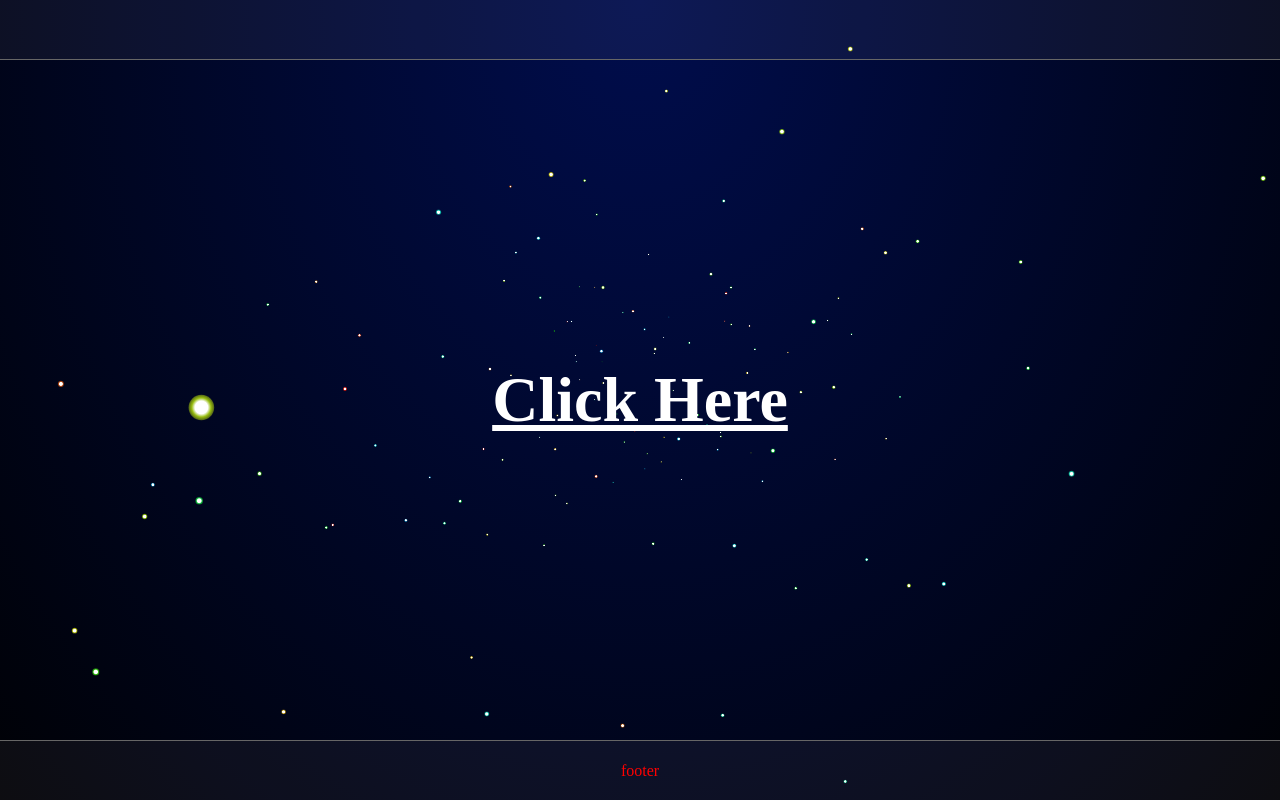
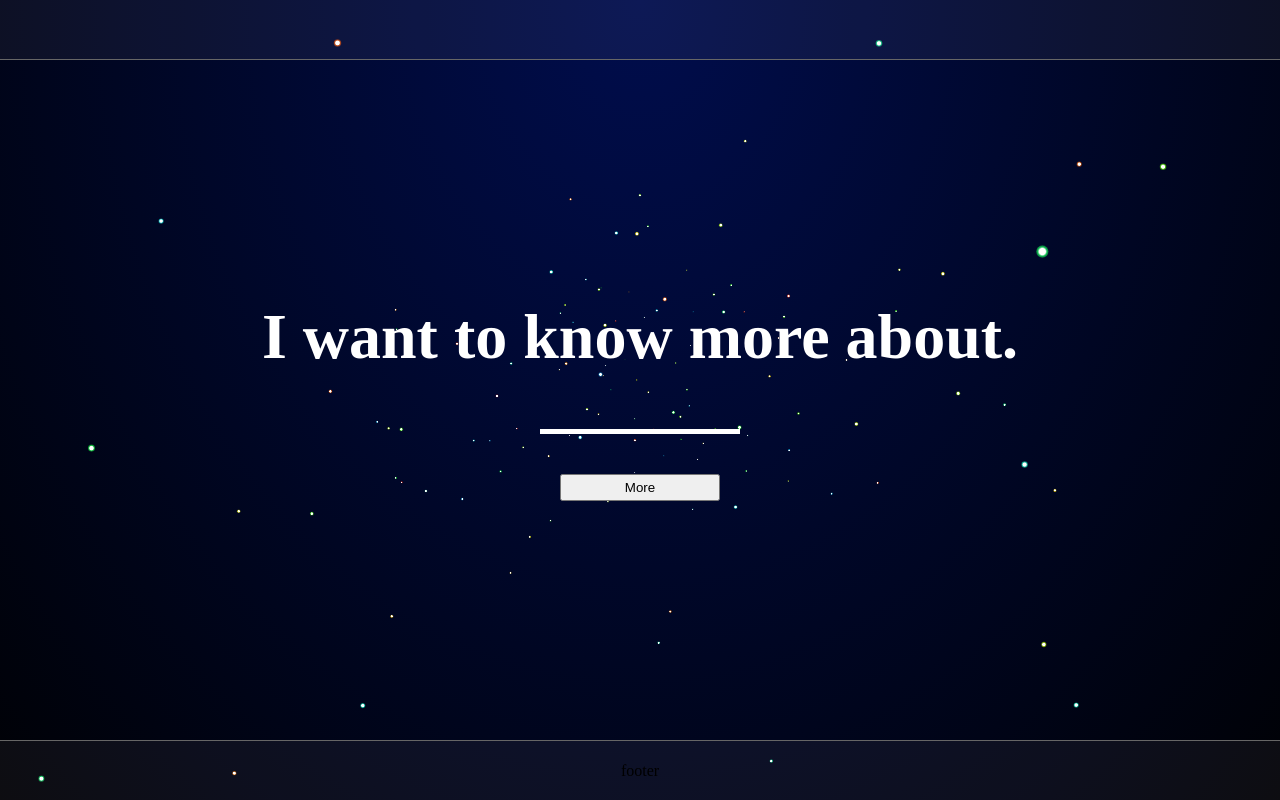
Before and after one commit to Jandou6/chart, a Vue app: page /#/search in a window 1280 px wide. Built offline with nearby package versions, Linux system fonts and the light colour scheme.

Commit message:
第二个页面建设

```diff
--- a/src/App.vue
+++ b/src/App.vue
@@ -1,6 +1,5 @@
 <template>
   <div id="app">
-    <img src="./assets/logo.png">
     <router-view/>
   </div>
 </template>
@@ -10,14 +9,3 @@ export default {
   name: 'app'
 }
 </script>
-
-<style>
-#app {
-  font-family: 'Avenir', Helvetica, Arial, sans-serif;
-  -webkit-font-smoothing: antialiased;
-  -moz-osx-font-smoothing: grayscale;
-  text-align: center;
-  color: #2c3e50;
-  margin-top: 60px;
-}
-</style>
--- a/src/components/common/bg_wrap/model/index.js
+++ b/src/components/common/bg_wrap/model/index.js
@@ -307,13 +307,13 @@ export function init_canvas() {
         this.toY = (e.touches[0].clientY - this.canvas.height / 2) * 0.8;
       }.bind(this));
       window.addEventListener('mousedown', function(e) {
-        for (var i = 0; i < 100; i++) {
+        for (var i = 0; i < 10; i++) {
           this.add();
         }
       }.bind(this));
       window.addEventListener('touchstart', function(e) {
         e.preventDefault();
-        for (var i = 0; i < 100; i++) {
+        for (var i = 0; i < 10; i++) {
           this.add();
         }
       }.bind(this));
--- a/src/main.js
+++ b/src/main.js
@@ -12,6 +12,6 @@ Vue.config.productionTip = false
 new Vue({
   el: '#app',
   router,
-  template: '<Index/>',
-  components: { Index }
+  template: '<App/>',
+  components: { App }
 })
--- a/src/router/index.js
+++ b/src/router/index.js
@@ -1,7 +1,8 @@
 import Vue from 'vue'
 import Router from 'vue-router'
 import HelloWorld from '@/components/HelloWorld'
-import Chart from '@/views/Chart';
+import Search from '@/views/Search';
+import Index from '@/views/Index';
 
 Vue.use(Router)
 
@@ -9,13 +10,13 @@ export default new Router({
   routes: [
     {
       path: '/',
-      name: 'HelloWorld',
-      component: HelloWorld
+      name: 'index',
+      component: Index
     },
     {
       path: '/search',
-      name: 'chart',
-      component: Chart
+      name: 'search',
+      component: Search
     },
     {
       path: '/test_2',
--- a/src/views/Chart/index.scss
+++ /dev/null
@@ -1,3 +0,0 @@
-* {
-  color: #f00;
-}
--- a/src/views/Chart/index.vue
+++ /dev/null
@@ -1,21 +0,0 @@
-<template>
-  <div>
-    {{content}}
-  </div>
-</template>
-
-<script>
-  import './index.scss';
-  export default {
-    data() {
-      return {
-        content: '第二页'
-      }
-    }
-  }
-</script>
-<style >
-  * {
-    color: #f00;
-  }
-</style>
--- a/src/views/Index/index.scss
+++ b/src/views/Index/index.scss
@@ -10,6 +10,9 @@
       color: #fff;
       .link-to-search {
         color: #fff;
+        &:hover {
+          color: #1838b6;
+        }
       }
     }
   }
--- /dev/null
+++ b/src/views/Search/index.scss
@@ -0,0 +1,32 @@
+#view-search {
+  .mian-body {
+    flex-wrap: wrap;
+    .title {
+      width:100%;
+      color: #fff;
+    }
+    .content-wrap {
+      flex-wrap: wrap;
+      .compay-name-input {
+        border:none;
+        height:60px;
+        background: transparent;
+        color:#fff;
+        font-size: 5vw;
+        border-bottom: 5px solid #fff;
+        padding: 5px;
+        width:200px;
+      }
+      .enter-btn-wrap {
+        width:100%;
+        padding-top:40px;
+        .enter-btn {
+          width: 160px;
+          padding: 4px 12px;
+
+        }
+      }
+    }
+  }
+
+}
--- /dev/null
+++ b/src/views/Search/index.vue
@@ -0,0 +1,42 @@
+<template>
+  <wrap>
+    <div id="view-search" class="body">
+      <header-component></header-component>
+      <div class="mian-body vh-center">
+
+
+        <div class="content-wrap vh-center">
+          <h4 class="title vh-center">I want to know more about.</h4>
+          <input class="compay-name-input" ref="input"/>
+          <div class="enter-btn-wrap vh-center">
+            <button class="enter-btn ">More</button>
+          </div>
+
+        </div>
+      </div>
+      <footer-component></footer-component>
+    </div>
+  </wrap>
+</template>
+
+<script>
+import * as style from './index.scss';
+import headerComponent from '../../components/common/header';
+import wrap from '../../components/common/bg_wrap';
+import footerComponent from '../../components/common/footer';
+export default {
+  data() {
+    return {
+      content: ''
+    }
+  },
+  components: {
+    wrap,
+    headerComponent,
+    footerComponent
+  },
+  mounted () {
+    this.$refs.input.focus();
+  }
+}
+</script>
```
